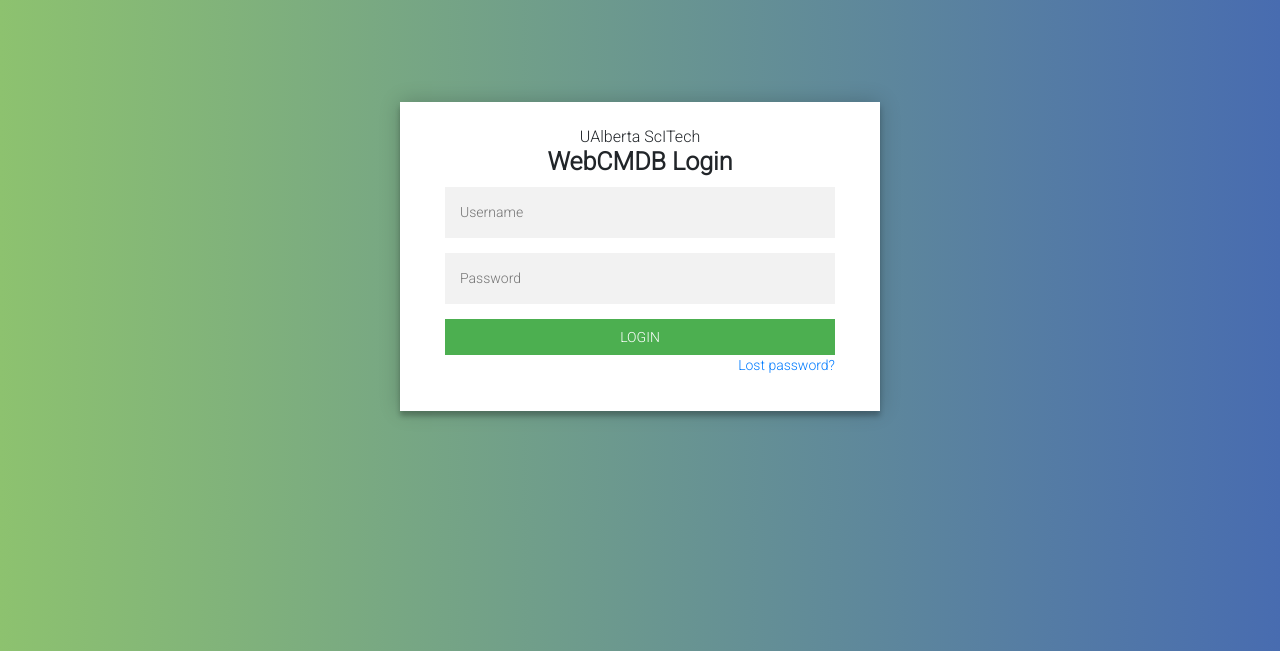
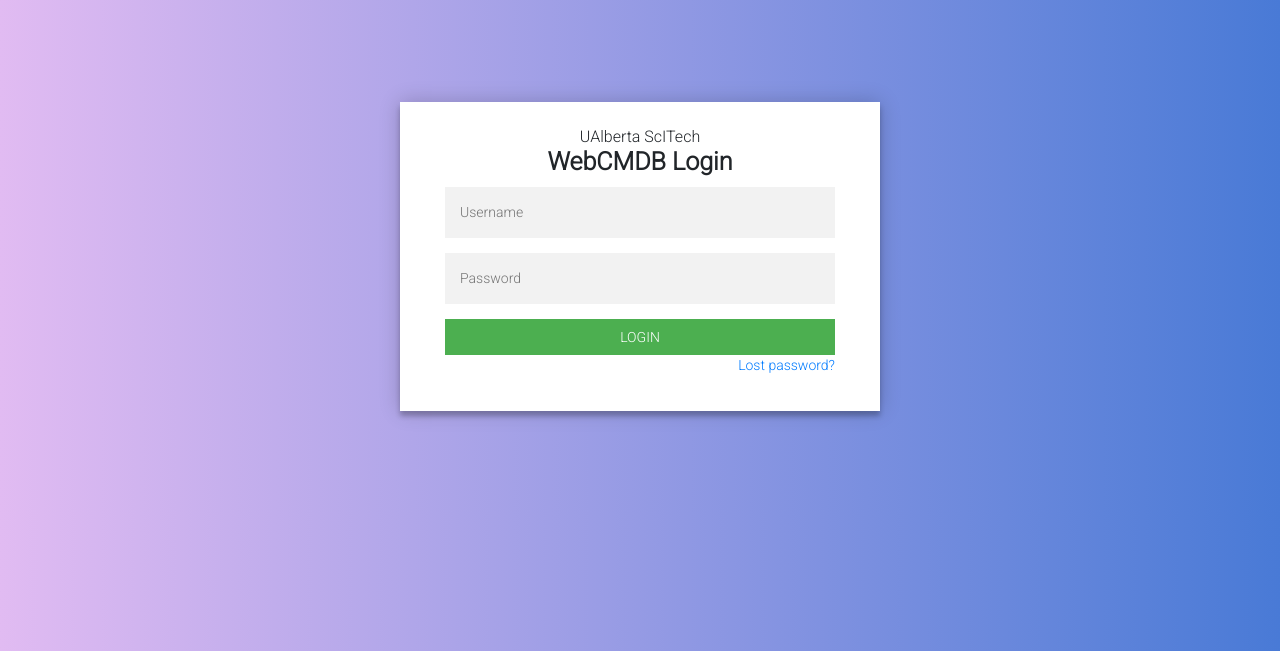
Before and after one commit to letri6tdn/webcmdb_v1, a Django app: page /accounts/login/ in a window 1280 px wide. Shown: the top 651 px of the page. Run offline with Django 3.2, Linux system fonts and the light colour scheme; some libraries are stand-ins or nearby versions.

Commit message:
Change login page backgroud color

```diff
--- a/templates/registration/login.html
+++ b/templates/registration/login.html
@@ -101,11 +101,11 @@
     margin-bottom: 15px
   }
   body {
-    background: #486cb0; /* fallback for old browsers */
-    background: -webkit-linear-gradient(right, #486cb0, #8DC26F);
-    background: -moz-linear-gradient(right, #486cb0, #8DC26F);
-    background: -o-linear-gradient(right, #486cb0, #8DC26F);
-    background: linear-gradient(to left, #486cb0, #8DC26F);
+    background: #497ad6; /* fallback for old browsers */
+    background: -webkit-linear-gradient(right, #497ad6, #e1bbf2);
+    background: -moz-linear-gradient(right, #497ad6, #e1bbf2);
+    background: -o-linear-gradient(right, #497ad6, #e1bbf2);
+    background: linear-gradient(to left, #497ad6, #e1bbf2);
     font-family: "Roboto", sans-serif;
     -webkit-font-smoothing: antialiased;
     -moz-osx-font-smoothing: grayscale;
```
